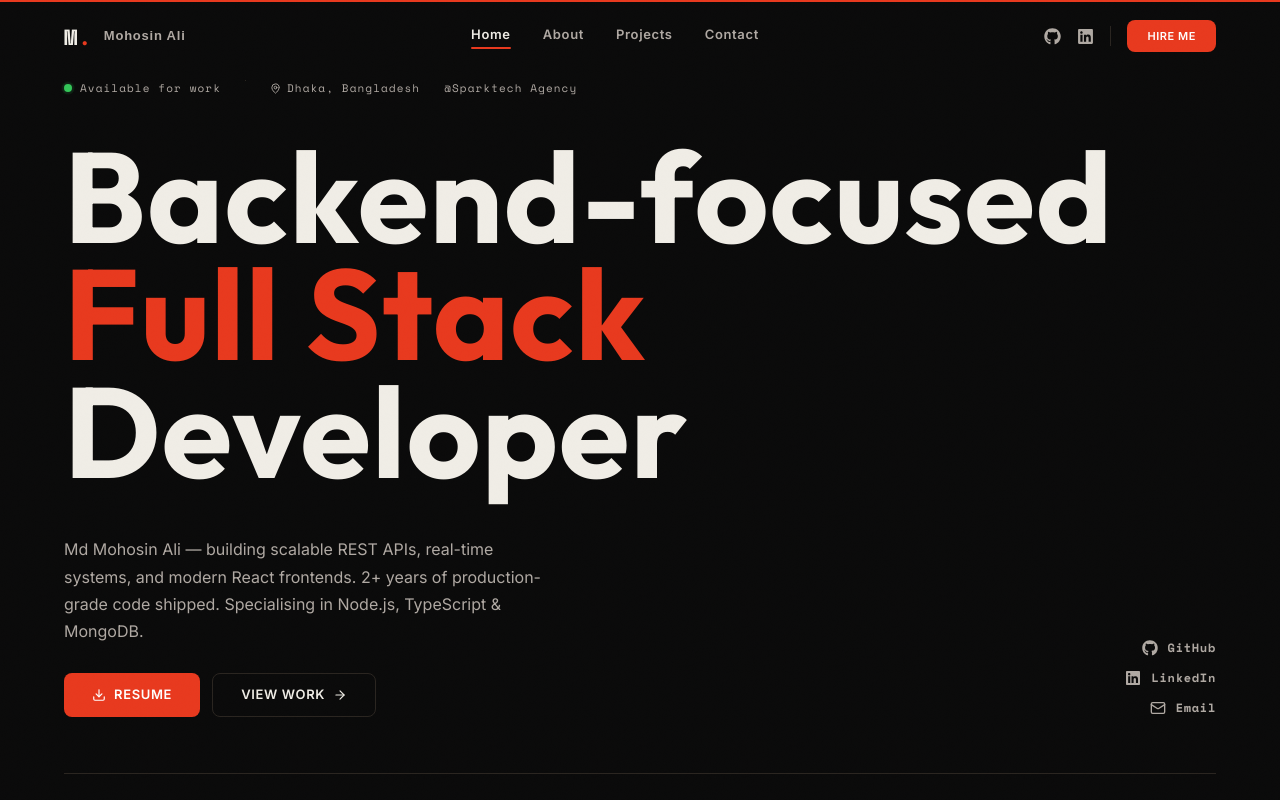
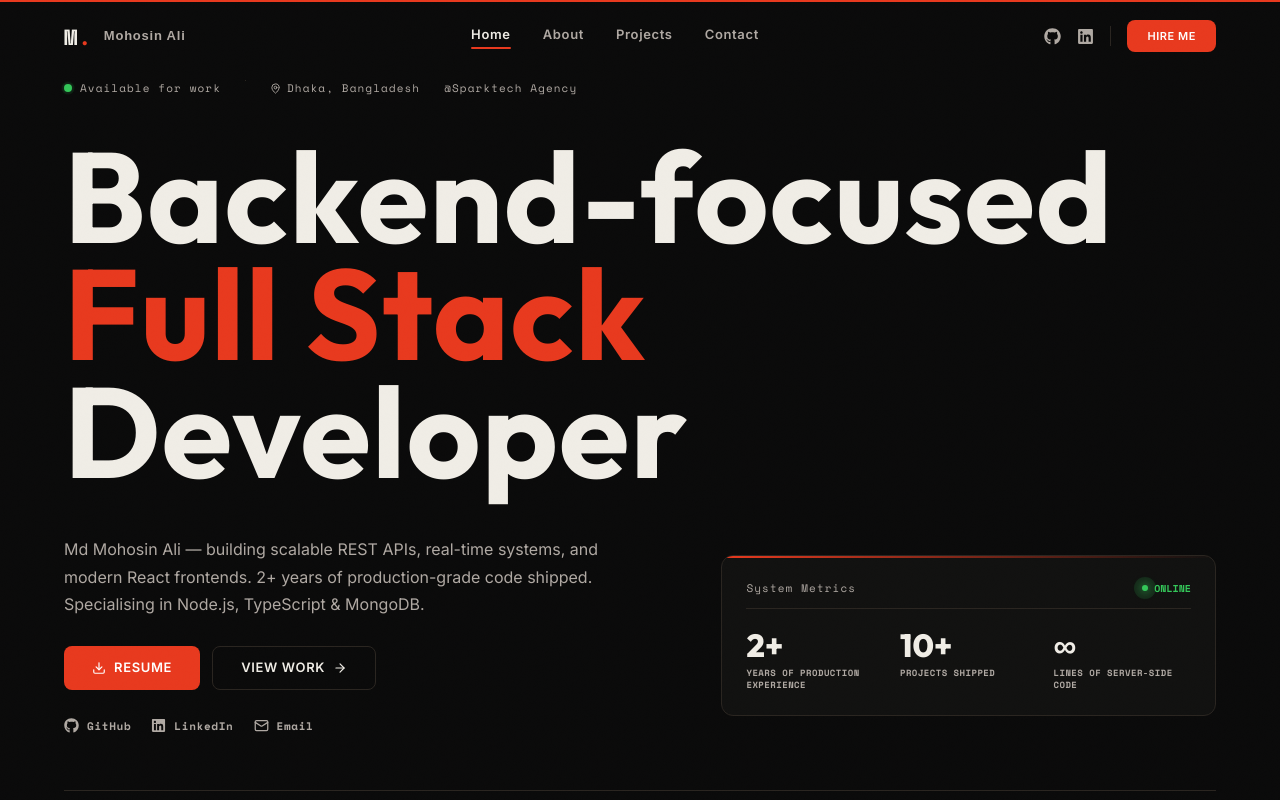
Before and after one commit to Mohosin075/mohosin-portfolio, a React (Vite) app: page / in a window 1280 px wide. Shown: the top 800 px of the page. Built offline with nearby package versions, Linux system fonts and the light colour scheme.

Commit message:
feat: initialize portfolio styling with design tokens and create basic Home component structure

```diff
--- a/src/components/home/Home.jsx
+++ b/src/components/home/Home.jsx
@@ -104,28 +104,22 @@ const Home = () => {
             </h1>
           </motion.div>
 
-          {/* Bottom row: description + actions */}
+          {/* Bottom row: description + actions & stats widget */}
           <motion.div
             initial={{ opacity: 0, y: 20 }}
             animate={{ opacity: 1, y: 0 }}
             transition={{ duration: 0.7, delay: 0.2, ease: "easeOut" }}
-            style={{
-              display: "grid",
-              gridTemplateColumns: "1fr auto",
-              gap: 48,
-              alignItems: "flex-end",
-              paddingBottom: 56,
-              borderBottom: "1px solid var(--border)",
-            }}
-            className="flex-col-mobile"
+            className="hero-bottom-grid"
           >
-            <div style={{ maxWidth: 480 }}>
+            {/* Left Column: Description, Actions & Socials */}
+            <div>
               <p style={{
                 fontSize: 16,
                 lineHeight: 1.7,
                 color: "var(--muted)",
                 fontWeight: 400,
                 marginBottom: 28,
+                maxWidth: 540,
               }}>
                 Md Mohosin Ali — building scalable REST APIs, real-time systems,
                 and modern React frontends. 2+ years of production-grade code shipped.
@@ -147,10 +141,9 @@ const Home = () => {
                   <ArrowRight size={14} />
                 </NavLink>
               </div>
-            </div>
 
-            {/* Socials — vertical stacked */}
-            <div className="hero-socials">
+              {/* Horizontal Socials */}
+              <div className="hero-socials-horizontal">
                 {[
                   { icon: FaGithub, href: "https://github.com/Mohosin075", label: "GitHub" },
                   { icon: FaLinkedin, href: "https://www.linkedin.com/in/md-mohosin-5b34a0278/", label: "LinkedIn" },
@@ -162,49 +155,38 @@ const Home = () => {
                     aria-label={s.label}
                     target="_blank"
                     rel="noopener noreferrer"
-                  style={{
-                    display: "flex",
-                    alignItems: "center",
-                    gap: 10,
-                    color: "var(--muted)",
-                    textDecoration: "none",
-                    fontSize: 12,
-                    fontWeight: 600,
-                    letterSpacing: "0.06em",
-                    transition: "color 0.2s",
-                  }}
-                  onMouseEnter={e => e.currentTarget.style.color = "var(--chalk)"}
-                  onMouseLeave={e => e.currentTarget.style.color = "var(--muted)"}
+                    className="hero-social-link"
                   >
-                  <s.icon size={16} />
+                    <s.icon size={15} />
                     <span style={{ fontFamily: "'Space Mono', monospace" }}>{s.label}</span>
                   </a>
                 ))}
               </div>
+            </div>
+
+            {/* Right Column: Stats console widget */}
+            <div className="stats-pane">
+              <div className="stats-pane-header">
+                <span className="code-label">System Metrics</span>
+                <div className="status-indicator">
+                  <span className="status-dot">
+                    <span className="status-dot-ring" style={{ position: "absolute", inset: -4, borderRadius: "50%", background: "rgba(52,199,89,0.4)" }} />
+                  </span>
+                  <span>Online</span>
+                </div>
+              </div>
+              <div className="stats-pane-grid">
+                {stats.map((s, i) => (
+                  <div key={i} className="stat-pane-item">
+                    <span className="stat-pane-value">{s.value}</span>
+                    <span className="stat-pane-label">{s.label}</span>
+                  </div>
+                ))}
+              </div>
+            </div>
+
           </motion.div>
         </div>
-
-        {/* Stats row */}
-        <motion.div
-          initial={{ opacity: 0 }}
-          animate={{ opacity: 1 }}
-          transition={{ duration: 0.6, delay: 0.5 }}
-          className="CC hero-stats"
-        >
-          {stats.map((s, i) => (
-            <div
-              key={i}
-              className="hero-stat-item"
-            >
-              <div className="font-display" style={{ fontSize: 48, color: "var(--chalk)", lineHeight: 1 }}>
-                {s.value}
-              </div>
-              <p className="code-label" style={{ marginTop: 8, lineHeight: 1.4 }}>
-                {s.label}
-              </p>
-            </div>
-          ))}
-        </motion.div>
       </section>
 
       {/* ═══════════════ SKILLS ═══════════════ */}
--- a/src/index.css
+++ b/src/index.css
@@ -425,8 +425,12 @@ body::before {
   padding-bottom: 80px;
 }
 .hero-stat-item {
+  padding-left: 32px;
   padding-right: 32px;
   border-right: 1px solid var(--border);
+}
+.hero-stat-item:first-child {
+  padding-left: 0;
 }
 .hero-stat-item:last-child {
   padding-right: 0;
@@ -443,8 +447,12 @@ body::before {
   border-bottom: 1px solid var(--border);
 }
 .about-stat-item {
+  padding-left: 32px;
   padding-right: 32px;
   border-right: 1px solid var(--border);
+}
+.about-stat-item:first-child {
+  padding-left: 0;
 }
 .about-stat-item:last-child {
   padding-right: 0;
@@ -515,6 +523,7 @@ body::before {
     padding-bottom: 48px !important;
   }
   .hero-stat-item {
+    padding-left: 0 !important;
     padding-right: 0 !important;
     border-right: none !important;
     border-bottom: 1px solid var(--border);
@@ -715,3 +724,134 @@ body::before {
   color: var(--vermillion);
   transform: scale(1.15);
 }
+
+/* ── Hero Bottom Grid ── */
+.hero-bottom-grid {
+  display: grid;
+  grid-template-columns: 1.2fr 1fr;
+  gap: 64px;
+  align-items: center;
+  padding-bottom: 56px;
+  border-bottom: 1px solid var(--border);
+}
+
+/* ── Stats Dashboard Widget ── */
+.stats-pane {
+  background: var(--surface);
+  border: 1px solid var(--border);
+  border-radius: 12px;
+  padding: 24px;
+  display: flex;
+  flex-direction: column;
+  gap: 20px;
+  position: relative;
+  overflow: hidden;
+}
+
+.stats-pane::before {
+  content: '';
+  position: absolute;
+  top: 0;
+  left: 0;
+  width: 100%;
+  height: 2px;
+  background: linear-gradient(90deg, var(--vermillion), transparent);
+}
+
+.stats-pane-header {
+  display: flex;
+  justify-content: space-between;
+  align-items: center;
+  border-bottom: 1px solid var(--border);
+  padding-bottom: 12px;
+}
+
+.status-indicator {
+  display: flex;
+  align-items: center;
+  gap: 6px;
+  font-family: 'Space Mono', monospace;
+  font-size: 10px;
+  color: #34C759;
+  text-transform: uppercase;
+  font-weight: 700;
+}
+
+.status-dot {
+  width: 6px;
+  height: 6px;
+  border-radius: 50%;
+  background: #34C759;
+  box-shadow: 0 0 8px #34C759;
+  position: relative;
+}
+
+.stats-pane-grid {
+  display: grid;
+  grid-template-columns: repeat(3, 1fr);
+  gap: 16px;
+}
+
+.stat-pane-item {
+  display: flex;
+  flex-direction: column;
+  gap: 6px;
+}
+
+.stat-pane-value {
+  font-family: 'Outfit', sans-serif;
+  font-size: 32px;
+  font-weight: 800;
+  color: var(--chalk);
+  line-height: 1;
+}
+
+.stat-pane-label {
+  font-family: 'Space Mono', monospace;
+  font-size: 9px;
+  font-weight: 700;
+  color: var(--muted);
+  text-transform: uppercase;
+  letter-spacing: 0.05em;
+  line-height: 1.3;
+}
+
+/* ── Horizontal Socials ── */
+.hero-socials-horizontal {
+  display: flex;
+  gap: 20px;
+  margin-top: 28px;
+}
+
+.hero-social-link {
+  display: flex;
+  align-items: center;
+  gap: 8px;
+  color: var(--muted);
+  text-decoration: none;
+  font-size: 11px;
+  font-weight: 600;
+  letter-spacing: 0.06em;
+  transition: color 0.2s;
+}
+
+.hero-social-link:hover {
+  color: var(--chalk);
+}
+
+@media (max-width: 900px) {
+  .hero-bottom-grid {
+    grid-template-columns: 1fr;
+    gap: 40px;
+  }
+}
+
+@media (max-width: 480px) {
+  .stats-pane-grid {
+    grid-template-columns: 1fr;
+    gap: 20px;
+  }
+  .stats-pane {
+    padding: 20px;
+  }
+}
```
Lines whose indentation alone changed are shown as unchanged.
